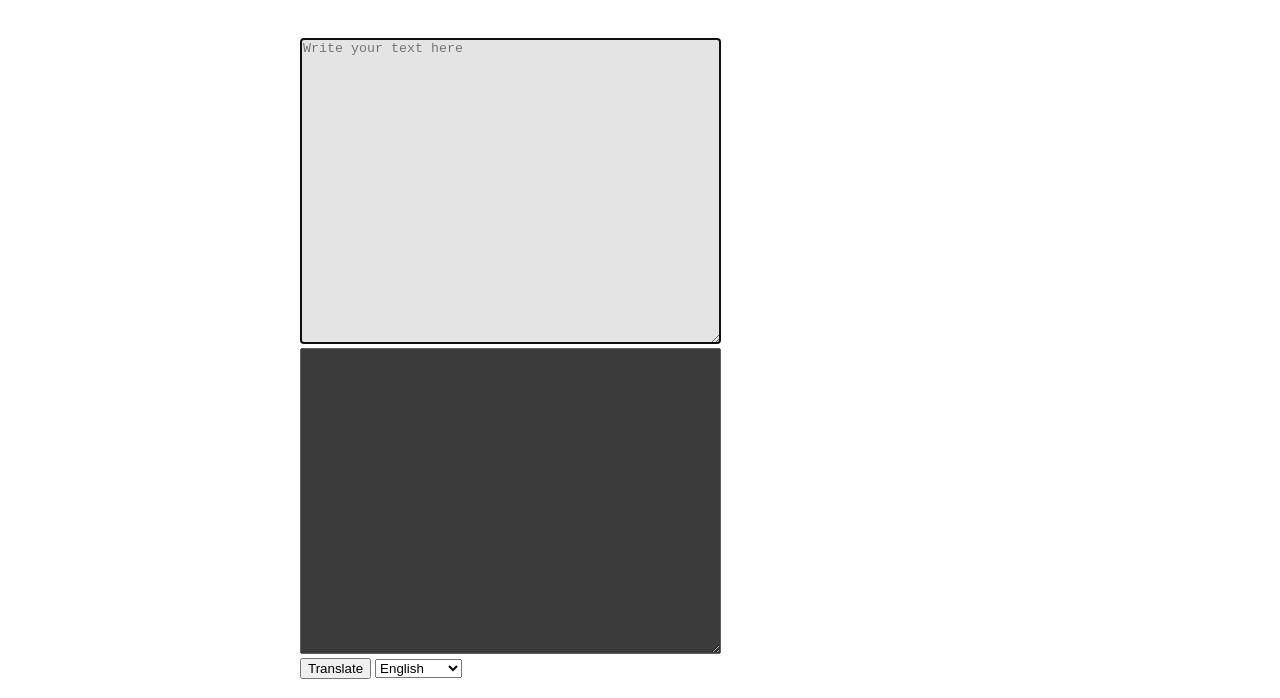
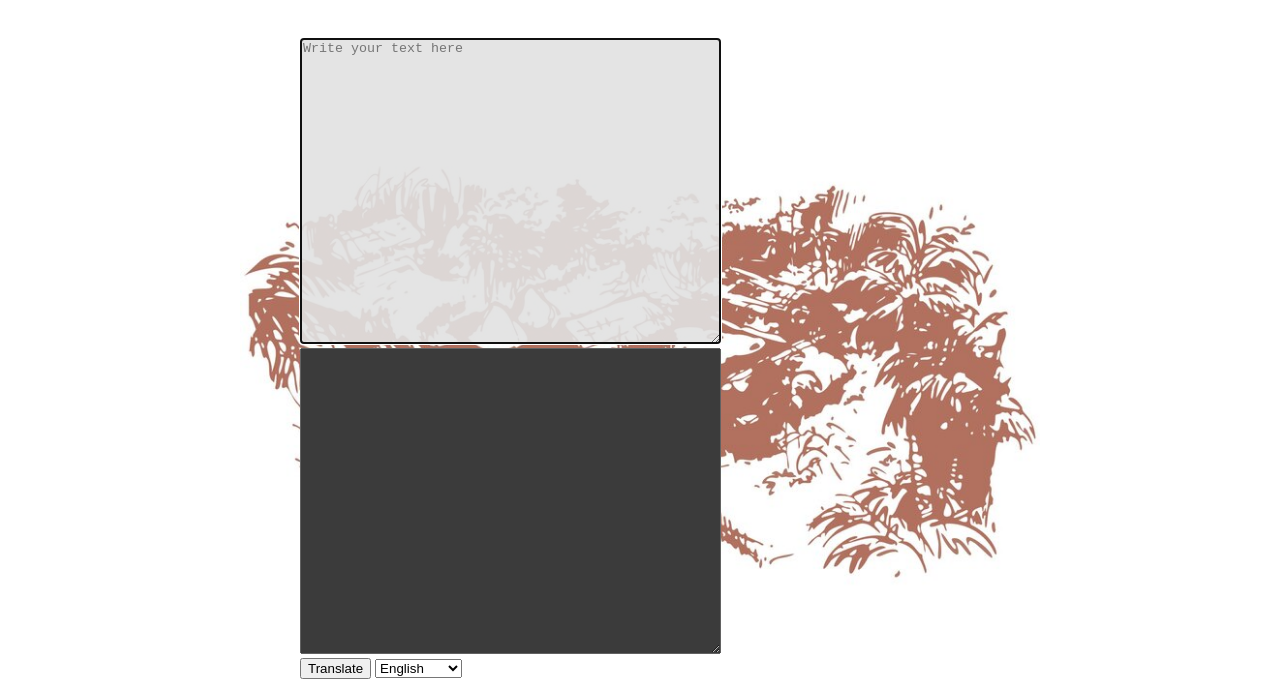
Before and after one commit to CoolSrj06/Project_Exhibition, a plain HTML site: page index.html in a window 1280 px wide. Shown: the part 102-800 px from the top of the page. Drawn offline with Linux system fonts and the light colour scheme.

Commit message:
Update welcomeToproject.css

```diff
--- a/welcomeToproject.css
+++ b/welcomeToproject.css
@@ -33,7 +33,7 @@ body{
     /* border-block: 2px solid black; */
     /* height : 600px; */
     /* background-image: url(/welcomeToproject/photo-1614589293351-8cd00ea9da71.jpg); */
-    background-image: url(./welcomeToproject/village-scene-sketch-jungle-rural-tribe_635702-464.jpeg);
+    background-image: url(./village-scene-sketch-jungle-rural-tribe_635702-464.jpg);
 
     /*background-image: url(https://www.google.com/url?sa=i&url=https%3A%2F%2Fwww.freepik.com%2Fpremium-vector%2Fvillage-scene-sketch-jungle-rural-tribe_35561299.htm&psig=AOvVaw3HCIbJyYZwMR890stzhFSe&ust=1696799198774000&source=images&cd=vfe&opi=89978449&ved=0CBEQjRxqFwoTCLjOvN7r5IEDFQAAAAAdAAAAABAE);
 */
```
